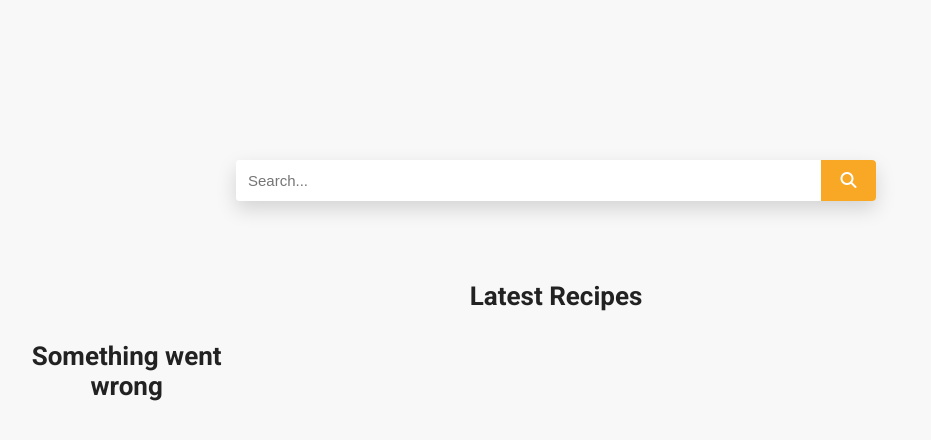
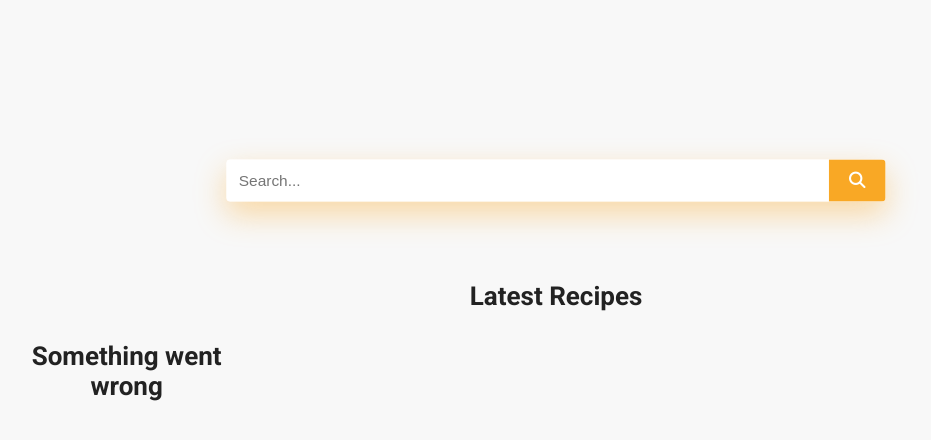
Before and after one commit to SazidHasan2003/thatix-recipe-finder, a plain HTML site: page index.html in a window 1280 px wide. Both pictures are taken after a click on the button 932 px from the left and 540 px from the top of the page. Shown: the part 360-800 px from the top of the page, without its empty margins (84-1015 px from the left). Drawn offline with Linux system fonts and the light colour scheme; no server answers.

Commit message:
animation for search bar added in css

```diff
--- a/style.css
+++ b/style.css
@@ -149,8 +149,17 @@ header p {
   background: #ffffff;
   border-radius: 4px;
   overflow: hidden;
+  box-shadow: 0 8px 20px rgba(0, 0, 0, 0.15);
+  transition: transform 0.3s ease, box-shadow 0.3s ease; /*for searchbox animation*/
+}
 
-  box-shadow: 0 8px 20px rgba(0, 0, 0, 0.15);
+.search-box:focus-within {
+  transform: scale(1.03);
+  box-shadow: 0 12px 30px rgba(249, 168, 37, 0.4);
+}
+
+.search-box input:focus {
+  outline: none;
 }
 
 .search-box input {
```
